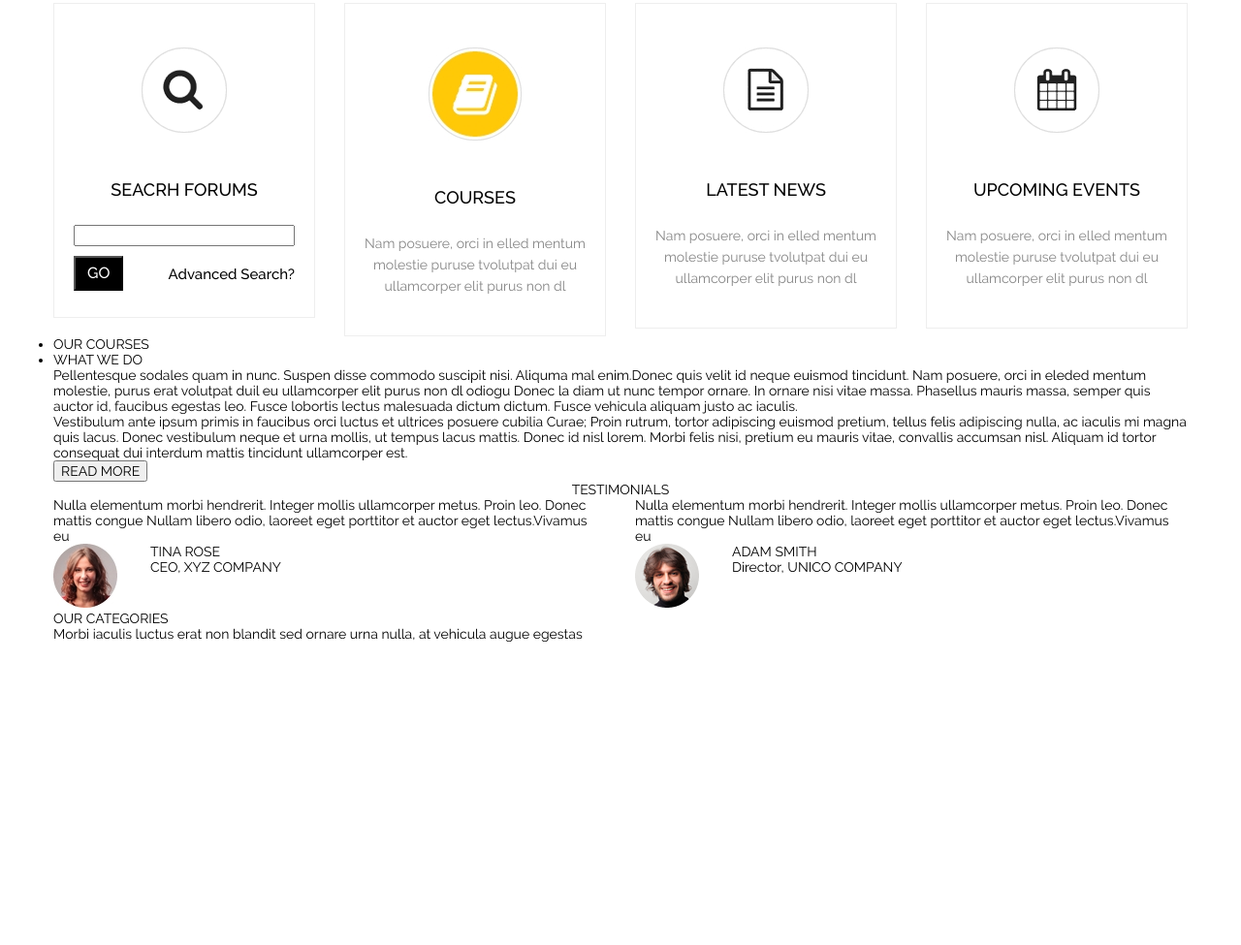
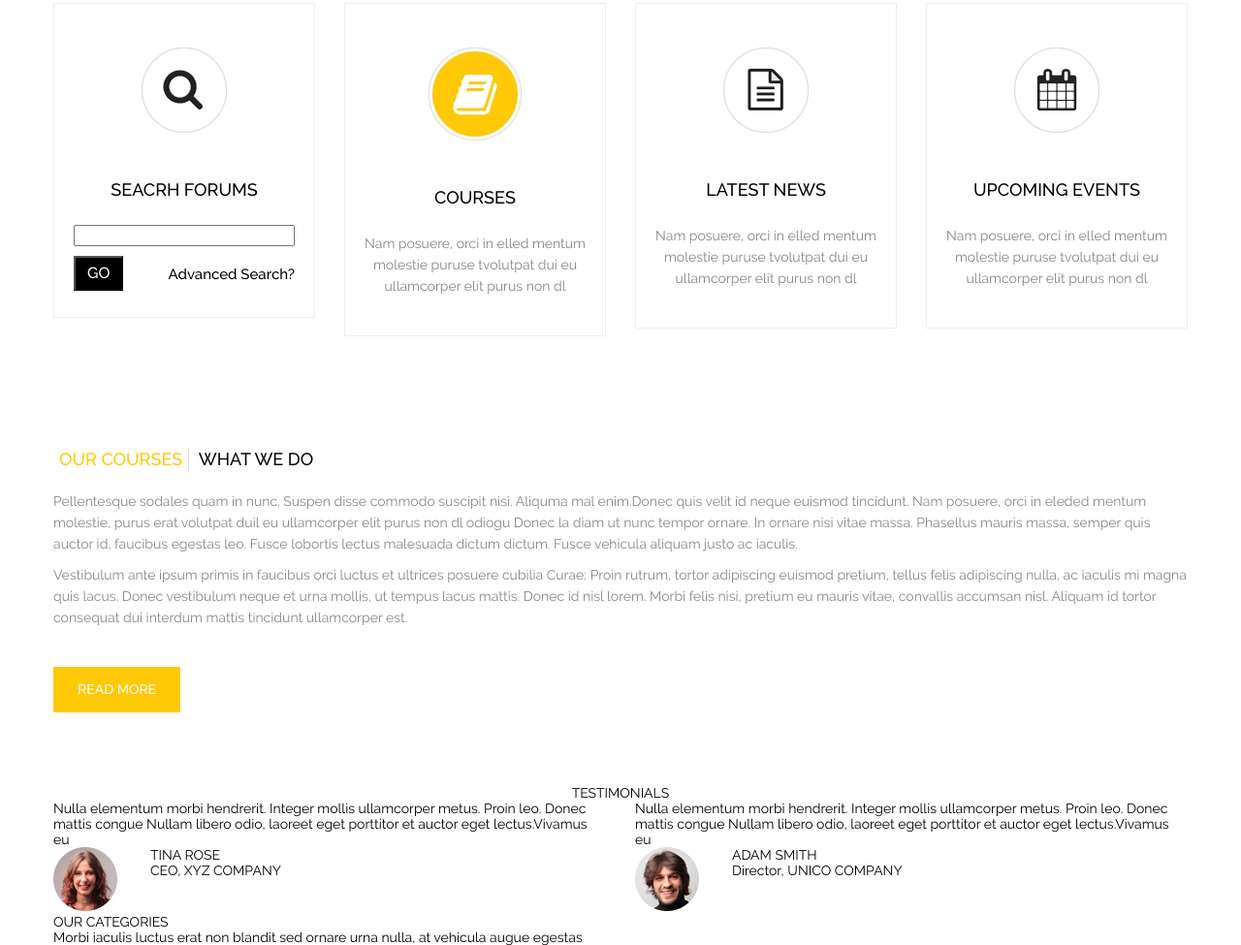
Before and after one commit to Valentine1996/inception, a website built with webpack: page index.html in a window 1280 px wide. Shown: the part 1437-2412 px from the top of the page at 97% size. Before the commit the page ends 2099 px from the top, so only its background shows below. Built offline with nearby package versions, Linux system fonts and the light colour scheme.

Commit message:
Add tabs

```diff
--- a/index.css
+++ b/index.css
@@ -481,3 +481,57 @@ form#searching a {
     line-height: 22px;
     color: black;
 }
+
+/*--- SECTION: AIM --*/
+#aim {
+    margin-top: 115px;
+    margin-bottom: 75px;
+}
+
+#aim .tab {
+    margin-bottom: 20px;
+}
+#aim .content .tab button {
+    font-family: "Raleway-Medium";
+    font-size: 18px;
+    line-height: 22px;
+    text-align: left;
+    border: none;
+    background-color: transparent;
+    border-right: 1px solid #dddddd;;
+}
+
+#aim .content .tab button:last-child {
+    border-right: none;
+}
+
+/*--- tab content --*/
+#aim .content .tabcontent p {
+    font-family: "Raleway-Regular";
+    font-size: 14px;
+    line-height: 22px;
+    margin: 10px 0;
+    color: #888888;
+}
+
+.tab .link-active {
+    color: #ffc908;
+}
+
+.tabcontent.content-hidden {
+    display: none;
+}
+
+.tabcontent.content-active {
+    display: block;
+}
+
+button.read-more {
+    background-color: #ffc908;
+    border: none;
+    font-family: "Raleway-Medium";
+    line-height: 17px;
+    color: white;
+    margin-top: 30px;
+    padding: 15px 25px;
+}
--- a/index.html
+++ b/index.html
@@ -183,14 +183,11 @@
     <section id="aim">
         <div class="container">
             <div class="content">
-                <ul>
-                    <li>
-                        OUR COURSES
-                    </li>
-                    <li>
-                        WHAT WE DO
-                    </li>
-                </ul>
+                <div class="tab">
+                    <button class="tablinks link-active" onclick="openTabContent(event,'tab1')">OUR COURSES</button>
+                    <button class="tablinks" onclick="openTabContent(event,'tab2')">WHAT WE DO</button>
+                </div>
+                <div id="tab1" class="tabcontent content-active">
                     <p>
                         Pellentesque sodales quam in nunc. Suspen disse commodo suscipit nisi. Aliquma mal enim.Donec quis velit
                         id neque euismod tincidunt. Nam posuere, orci in eleded mentum molestie, purus erat volutpat duil eu ullamcorper
@@ -205,9 +202,22 @@
                         pretium eu mauris vitae, convallis accumsan nisl. Aliquam id tortor consequat dui interdum mattis
                         tincidunt ullamcorper est.
                     </p>
-                <button id="read-more">
+                    <button class="read-more">
                         READ MORE
                     </button>
+                </div>
+                <div id="tab2" class="tabcontent content-hidden">
+                    <p>
+                        Vestibulum ante ipsum primis in faucibus orci luctus et ultrices posuere cubilia Curae; Proin rutrum,
+                        tortor adipiscing euismod pretium, tellus felis adipiscing nulla, ac iaculis mi magna quis lacus.
+                        Donec vestibulum neque et urna mollis, ut tempus lacus mattis. Donec id nisl lorem. Morbi felis nisi,
+                        pretium eu mauris vitae, convallis accumsan nisl. Aliquam id tortor consequat dui interdum mattis
+                        tincidunt ullamcorper est.
+                    </p>
+                    <button class="read-more">
+                        READ MORE
+                    </button>
+                </div>
             </div>
         </div>
     </section>
@@ -276,20 +286,5 @@
         </div>
     </section>
 </body>
-    <script>
-        $(document).ready(function(){
-            $("#singleImageCarousel").owlCarousel({
-                items: 1,
-                singleItem: true,
-                loop: true
-            });
-        });
-
-        $("#forthImageCarousel").owlCarousel({
-            nav: true,
-            navText: ['<i class="fa fa-chevron-left"></i>','<i class="fa fa-chevron-right"></i>'],
-            items: 4,
-            dots: false
-        });
-    </script>
+    <script src="js/engine.js"></script>
 </html>
--- /dev/null
+++ b/js/engine.js
@@ -0,0 +1,36 @@
+$(document).ready(function(){
+        $("#singleImageCarousel").owlCarousel({
+            items: 1,
+            singleItem: true,
+            loop: true
+        });
+
+        $("#forthImageCarousel").owlCarousel({
+            nav: true,
+            navText: ['<i class="fa fa-chevron-left"></i>','<i class="fa fa-chevron-right"></i>'],
+            items: 4,
+            dots: false
+        });
+    }
+);
+
+/*
+    Function for opening tab content
+ */
+function openTabContent(evt, tabId) {
+
+
+    //Remove active tab-content
+    $(".tabcontent.content-active").removeClass("content-active");
+
+    //
+    $(".tabcontent").each( function () {
+        $(this).addClass("content-hidden");
+    });
+
+    $(".tablinks.link-active").removeClass("link-active");
+
+
+    $("#" + tabId).addClass("content-active").removeClass("content-hidden");
+    evt.currentTarget.className +=" link-active";
+}
```
Lines whose indentation alone changed are shown as unchanged.
